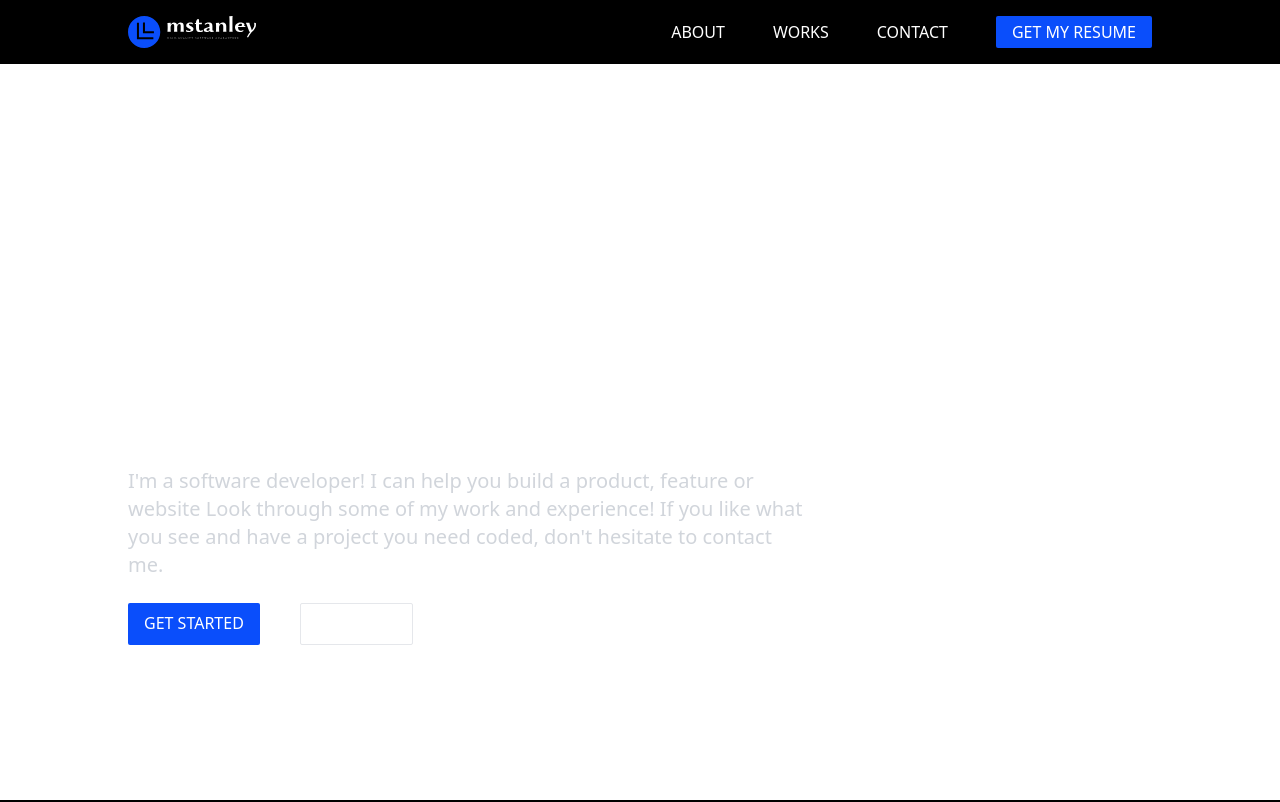
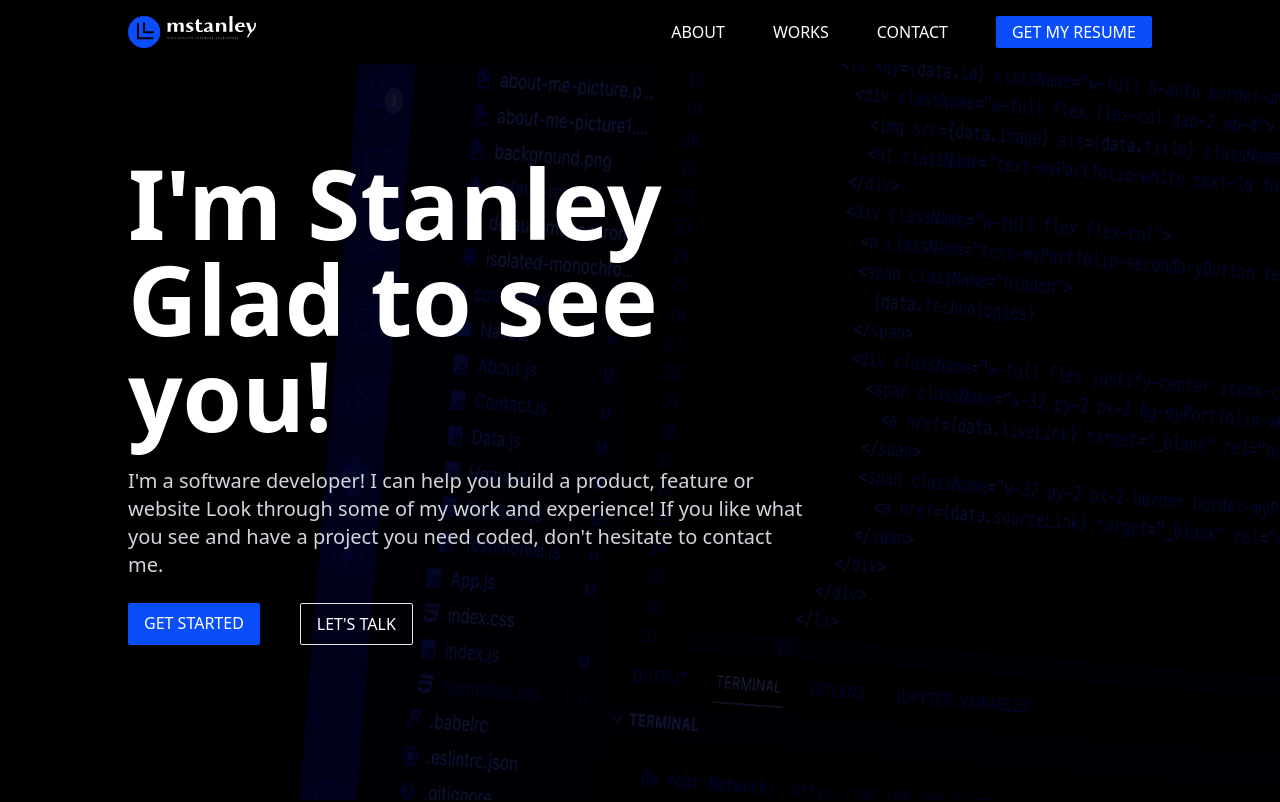
Before and after one commit to stanleySimeon/portfolio, a React (Create React App) app: page / in a window 1280 px wide. Shown: the top 802 px of the page. Built offline with nearby package versions, Linux system fonts and the light colour scheme.

Commit message:
Add change

```diff
--- a/src/normalize.css
+++ b/src/normalize.css
@@ -1,6 +1,6 @@
 
 #Home {
-  /* background-image: url(./assets/background1.AVIF); */
+  background-image: url(./assets/background1.AVIF);
   background-size: cover;
   background-repeat: no-repeat;
   background-position: center;
```
